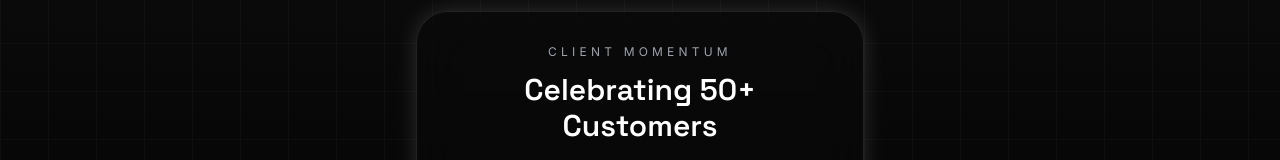
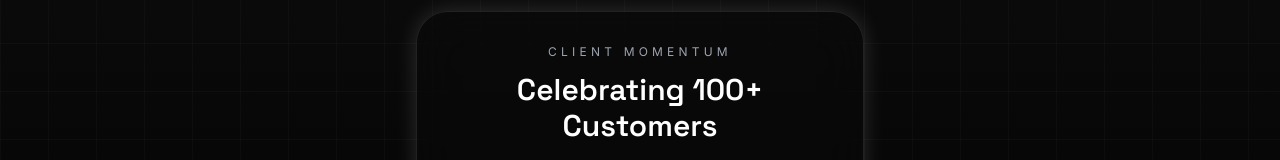
Before and after one commit to raunaksahahere/virtualValley, a Next.js app: page / in a window 1280 px wide. Shown: the part 485-645 px from the top of the page. Built offline with nearby package versions, Linux system fonts and the light colour scheme; no server answers.

Commit message:
Customer Count

```diff
--- a/components/Hero.tsx
+++ b/components/Hero.tsx
@@ -13,7 +13,7 @@ export default function Hero() {
     let animationFrame = 0;
     const start = performance.now();
     const duration = 2000;
-    const target = 50;
+    const target = 100;
 
     const tick = (timestamp: number) => {
       const progress = Math.min((timestamp - start) / duration, 1);
```
